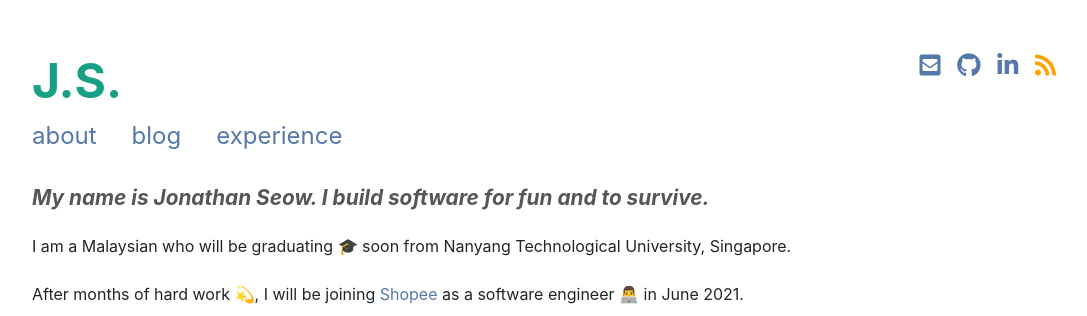
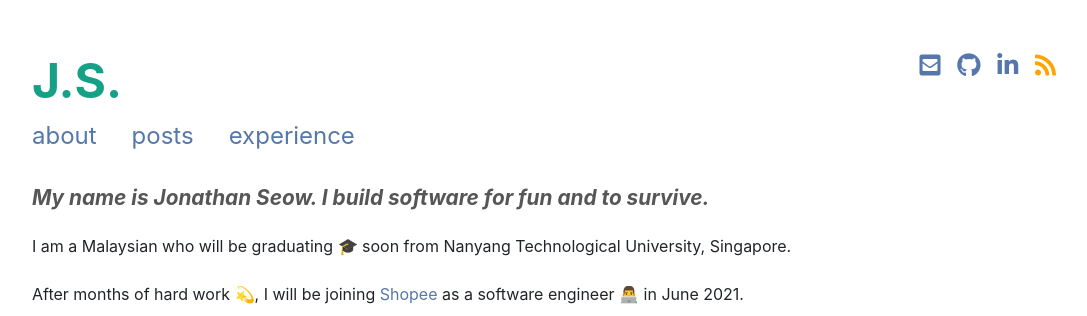
Before and after one commit to jseow5177/blog, a Jekyll site: the page built from index.md, in a window 1280 px wide. Shown: the top 316 px of the page, without its empty margins (96-1183 px from the left). Built offline with Jekyll 4.4.1, drawn with Linux system fonts in a browser that asks for light colours; nearby versions of some CDN libraries; a style sheet for code colours, icons or effects is not loaded.

Commit message:
Update experience page url

```diff
--- a/_includes/header.html
+++ b/_includes/header.html
@@ -7,8 +7,8 @@
 {% endif %}
 <ul class="menu">
 <li class="menu__entry"><a href="{{ site.url }}">about</a></li>
-<li class="menu__entry"><a href="{{ site.url }}/posts">blog</a></li>
-<li class="menu__entry"><a href="{{ site.url }}/projects">experience</a></li>
+<li class="menu__entry"><a href="{{ site.url }}/posts">posts</a></li>
+<li class="menu__entry"><a href="{{ site.url }}/experience">experience</a></li>
 </ul>
 </div>
 <ul class="social-links">
```
